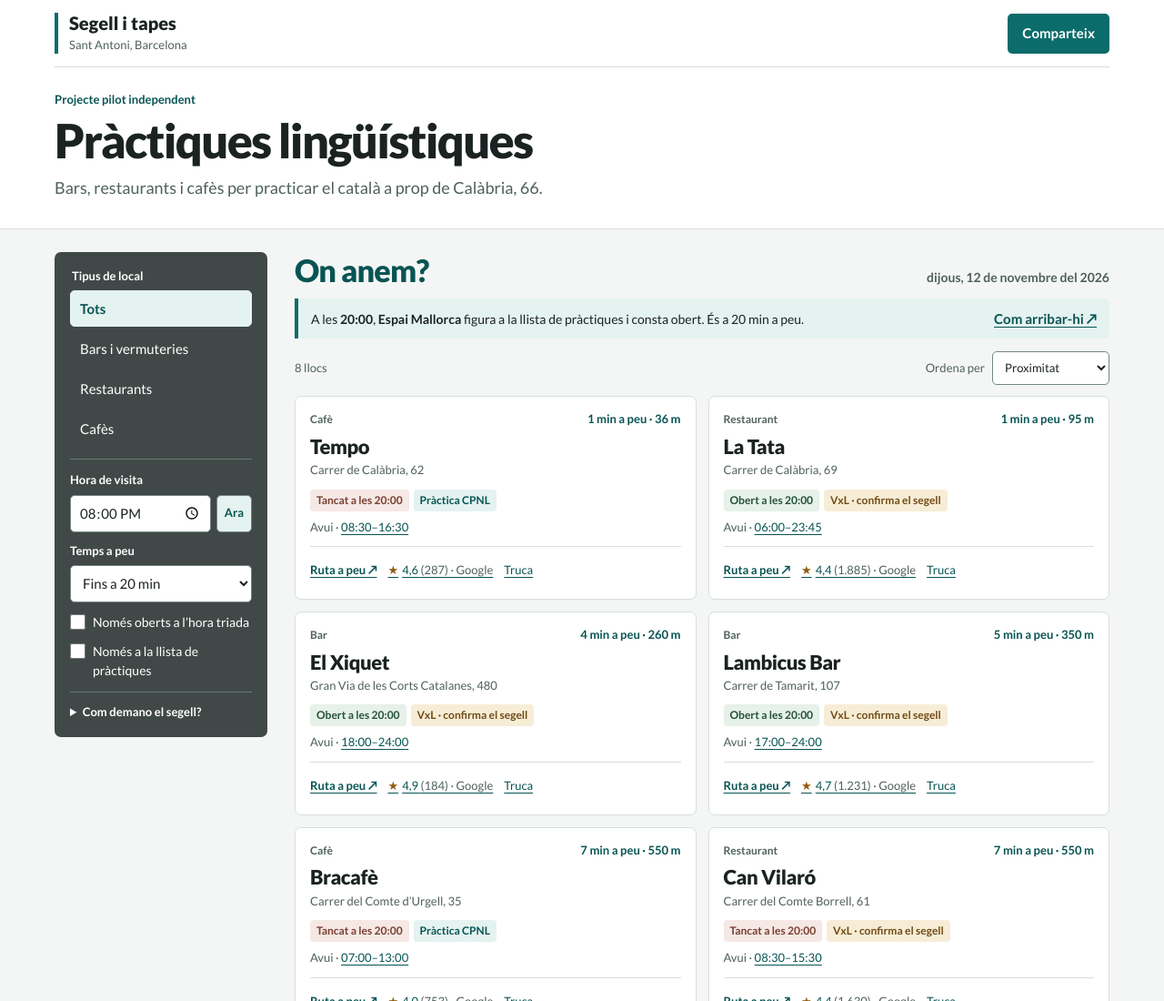
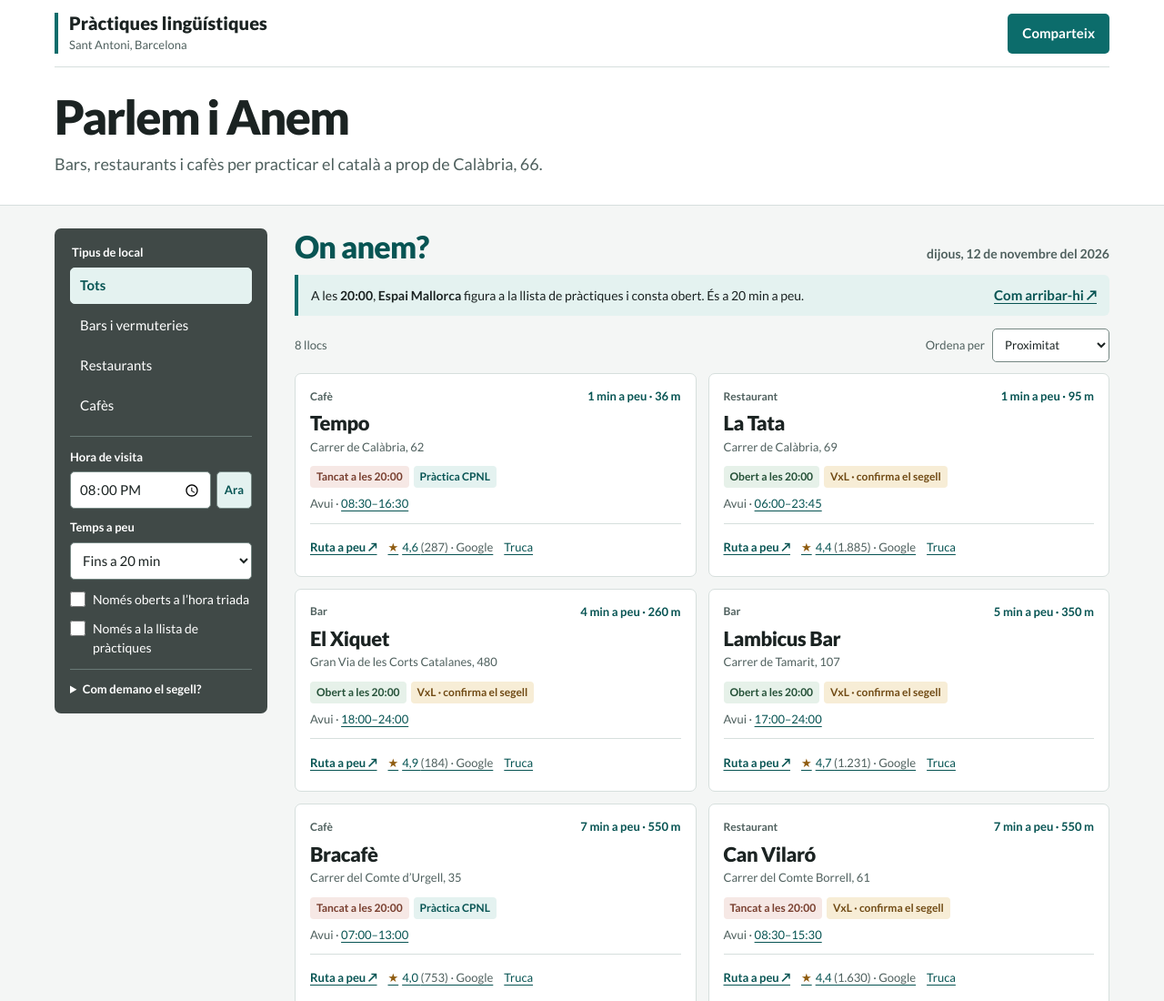
Before and after one commit to jpac89/segell-i-tapes, a plain HTML site: page index.html in a window 1280 px wide. Shown: the top 1100 px of the page at 91% size. Drawn offline with Linux system fonts and the light colour scheme.

Commit message:
Use Parlem i Anem as the site title

```diff
--- a/index.html
+++ b/index.html
@@ -5,9 +5,9 @@
   <meta name="viewport" content="width=device-width, initial-scale=1">
   <meta name="theme-color" content="#ffffff">
   <meta name="description" content="Bars, restaurants i cafès per practicar el català a prop de Calàbria, 66. Filtra per horari i distància a peu.">
-  <meta property="og:title" content="Segell i tapes · Sant Antoni">
+  <meta property="og:title" content="Parlem i Anem">
   <meta property="og:description" content="Tria on practicar el català i fer un mos després de classe.">
-  <title>Segell i tapes · Sant Antoni</title>
+  <title>Parlem i Anem</title>
   <style>
     :root {
       color-scheme: light;
@@ -45,7 +45,6 @@
     .hero { padding-block: 26px 31px; }
     h1, h2, h3, p { margin: 0; }
     h1 { font-size: clamp(31px, 5vw, 52px); line-height: 1.1; font-weight: 900; letter-spacing: -.033em; }
-    .eyebrow { margin-bottom: 6px; color: var(--teal-dark); font-size: 13px; font-weight: 700; }
     .hero-lead { margin-top: 10px; color: var(--muted); font-size: clamp(15px, 2vw, 18px); }
     .workspace { display: grid; grid-template-columns: 234px minmax(0, 1fr); gap: 30px; padding-block: 25px 42px; }
     aside { align-self: start; background: var(--sidebar); color: var(--paper); border-radius: 7px; padding: 17px; position: sticky; top: 16px; }
@@ -115,7 +114,7 @@
     <div class="wrap">
       <div class="top">
         <div class="identity">
-          <p class="brand">Segell i tapes</p>
+          <p class="brand">Pràctiques lingüístiques</p>
           <p class="location">Sant Antoni, Barcelona</p>
         </div>
         <button type="button" class="share" id="share">Comparteix</button>
@@ -125,8 +124,7 @@
         <input type="url" id="share-url" readonly>
       </label>
       <div class="hero">
-        <p class="eyebrow">Projecte pilot independent</p>
-        <h1>Pràctiques lingüístiques</h1>
+        <h1>Parlem i Anem</h1>
         <p class="hero-lead">Bars, restaurants i cafès per practicar el català a prop de Calàbria, 66.</p>
       </div>
     </div>
```
